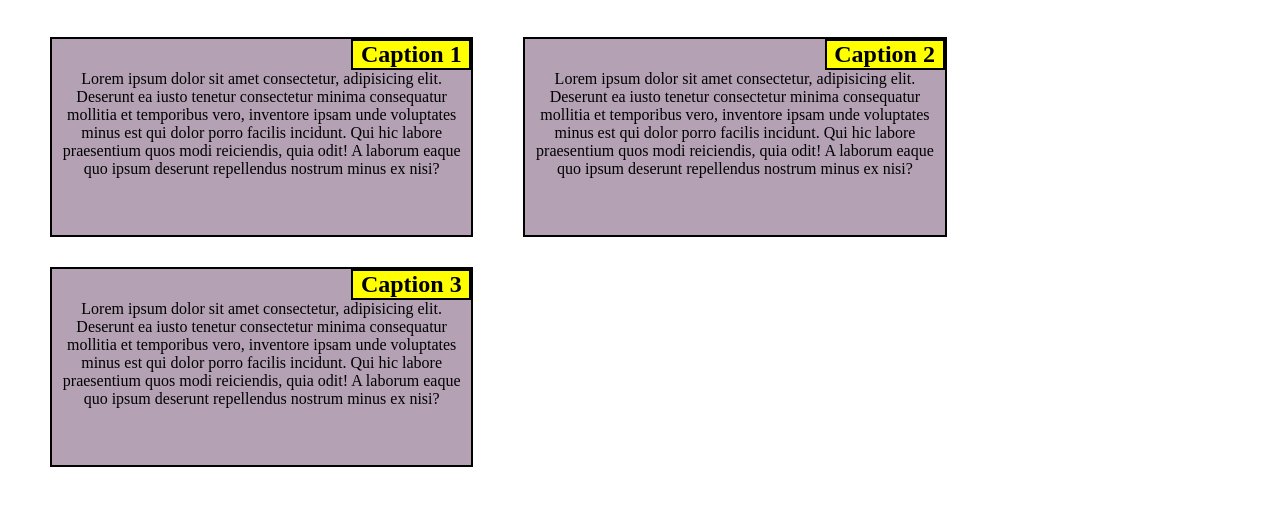
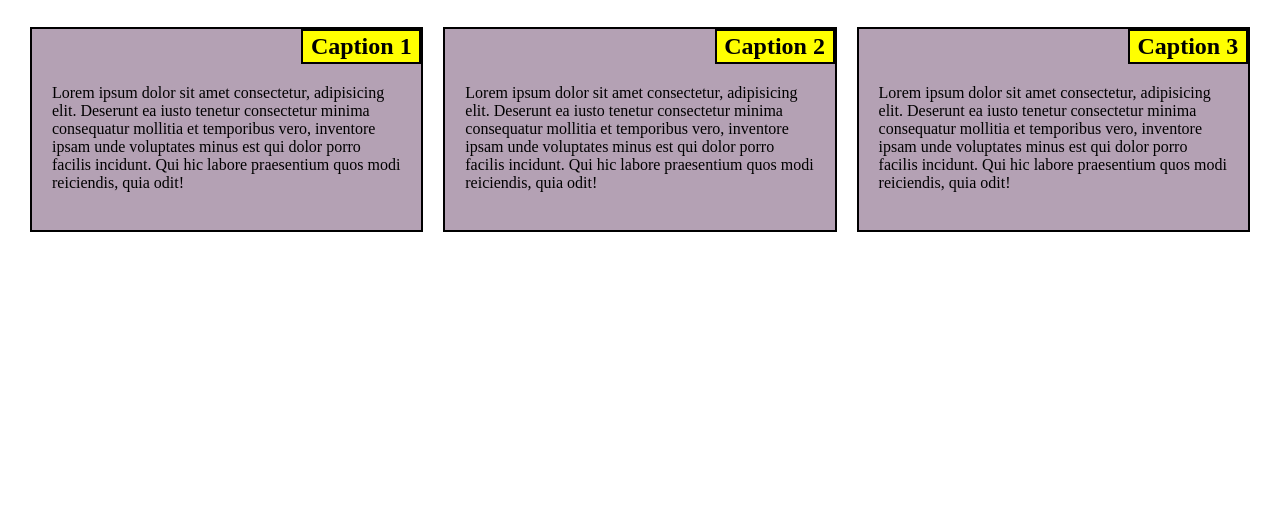
Before and after one commit to nmocherniuk/front_end-projects, a plain HTML site: page lab3/index.html in a window 1280 px wide. Shown: the part 40-546 px from the top of the page. Drawn offline with Linux system fonts and the light colour scheme.

Commit message:
Add files via upload

```diff
--- a/lab3/index.html
+++ b/lab3/index.html
@@ -9,42 +9,42 @@
 <body>
 <h1>Mine caption</h1>
 <div class="main">
-    <div class="minor">
-    <div class="col-lg-4 col-md-6 col-sm-12">
+    <div class="col-lg-4 col-md-6 col-sm-12 minor">
+    <div class="col-lg-12 col-md-12 col-sm-12 underminor">
             <div class="heading">
                 <h2>Caption 1</h2>
             </div>
         <p>Lorem ipsum dolor sit amet consectetur, adipisicing elit. Deserunt ea iusto tenetur consectetur minima consequatur mollitia et temporibus vero,
             inventore ipsam unde voluptates minus est qui dolor porro facilis incidunt.
-            Qui hic labore praesentium quos modi reiciendis, quia odit! A laborum eaque quo ipsum deserunt repellendus nostrum minus ex nisi?
+            Qui hic labore praesentium quos modi reiciendis, quia odit!
         </p>
 
     </div>
     </div>
 
-    <div class="minor">
-    <div class="col-lg-4 col-md-6 col-sm-12">
+    <div class="col-lg-4 col-md-6 col-sm-12 minor">
+    <div class="col-lg-12 col-md-12 col-sm-12 underminor">
 
         <div class="heading">
             <h2>Caption 2</h2>
         </div>
         <p>Lorem ipsum dolor sit amet consectetur, adipisicing elit. Deserunt ea iusto tenetur consectetur minima consequatur mollitia et temporibus vero,
             inventore ipsam unde voluptates minus est qui dolor porro facilis incidunt.
-            Qui hic labore praesentium quos modi reiciendis, quia odit! A laborum eaque quo ipsum deserunt repellendus nostrum minus ex nisi?
+            Qui hic labore praesentium quos modi reiciendis, quia odit!
         </p>
         </div>
     </div>
 
 
-    <div class="minor">
-    <div class="col-lg-4 col-md-6 col-sm-12">
+    <div class="col-lg-4 col-md-6 col-sm-12 minor">
+    <div class="col-lg-12 col-md-12 col-sm-12 underminor">
 
         <div class="heading">
         <h2>Caption 3</h2>
         </div>
         <p>Lorem ipsum dolor sit amet consectetur, adipisicing elit. Deserunt ea iusto tenetur consectetur minima consequatur mollitia et temporibus vero,
             inventore ipsam unde voluptates minus est qui dolor porro facilis incidunt.
-            Qui hic labore praesentium quos modi reiciendis, quia odit! A laborum eaque quo ipsum deserunt repellendus nostrum minus ex nisi?
+            Qui hic labore praesentium quos modi reiciendis, quia odit!
         </p>
         </div>
     </div>
--- a/lab3/styles.css
+++ b/lab3/styles.css
@@ -7,11 +7,14 @@ h1
 {
     text-align:center;
 }
+h2
+{
+   margin: 2px;
+}
 .main
 {
+    padding: 20px;
     width: 100%;
-    margin:20px;
-    padding: 5px;
 }
 .heading
 {
@@ -23,9 +26,19 @@ h1
 }
 p
 {
-clear: right;
+float: right;
 display: block;
-text-align: center;
+margin: 20px;
+}
+.minor
+{
+    padding: 10px;
+}
+.underminor
+{
+    background-color: #b4a1b4;
+    height: 205px;
+    border: 2px solid black;
 }
 
 
@@ -36,10 +49,7 @@ text-align: center;
     .col-lg-1, .col-lg-2, .col-lg-3, .col-lg-4, .col-lg-5, .col-lg-6, .col-lg-7, .col-lg-8,
     .col-lg-9, .col-lg-10, .col-lg-11, .col-lg-12
     {
-        background-color: #b4a1b4;
-        margin: 15px 25px;
-        height: 200px;
-        border: 2px solid black;
+
         float: left;
     }
 
@@ -87,10 +97,6 @@ text-align: center;
     .col-md-1, .col-md-2, .col-md-3, .col-md-4, .col-md-5, .col-md-6, .col-md-7, .col-md-8,
     .col-md-9, .col-md-10, .col-md-11, .col-md-12
     {
-        background-color: #b4a1b4;
-        margin: 15px 25px;
-        height: 200px;
-        border: 2px solid black;
         float: left;
     }
 
@@ -139,10 +145,7 @@ text-align: center;
     .col-sm-1, .col-sm-2, .col-sm-3, .col-sm-4, .col-sm-5, .col-sm-6, .col-sm-7, .col-sm-8,
     .col-sm-9, .col-sm-10, .col-sm-11, .col-sm-12
     {
-        background-color: #b4a1b4;
-        margin: 15px 25px;
-        height: 200px;
-        border: 2px solid black;
+
         float: left;
     }
 
```
